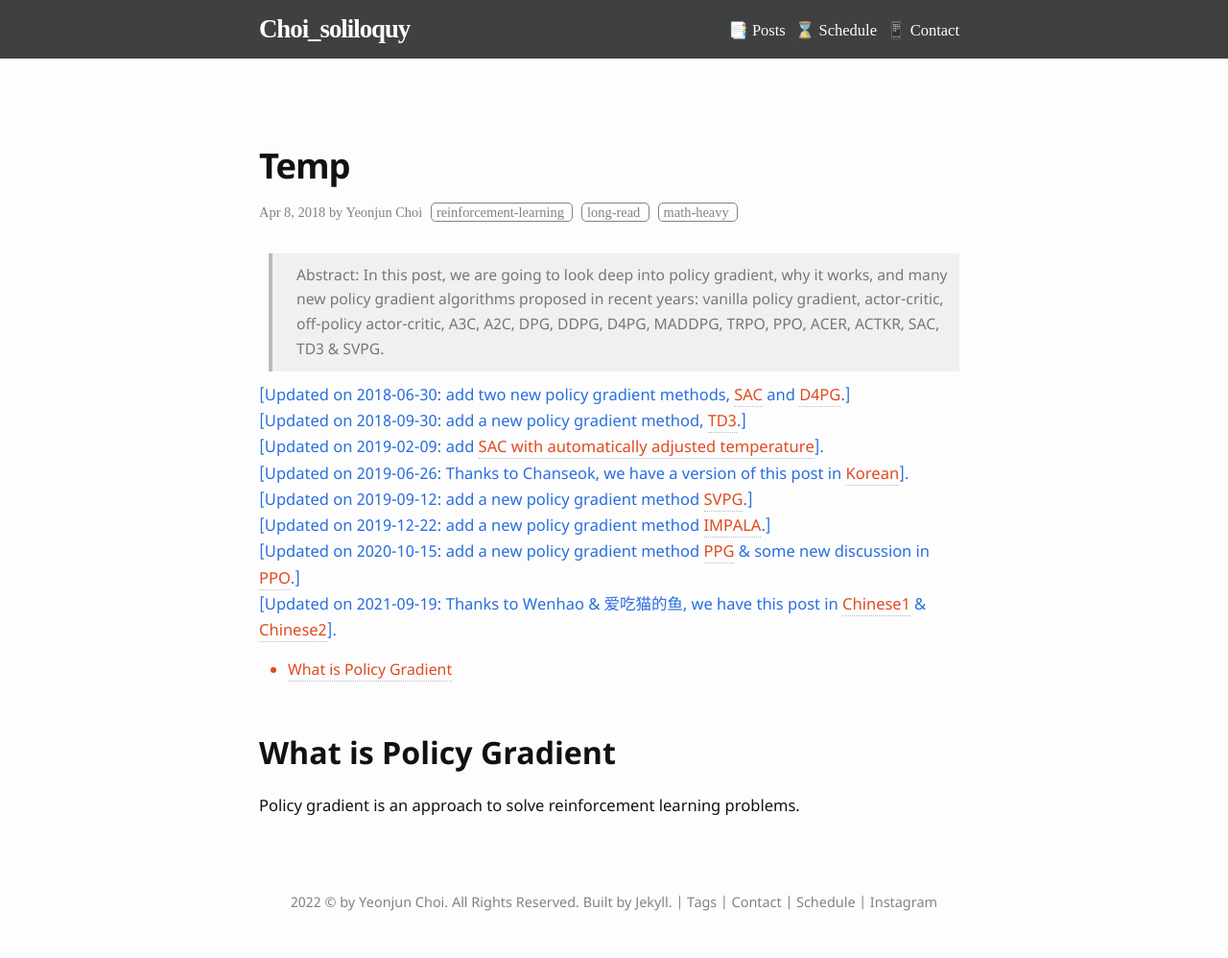
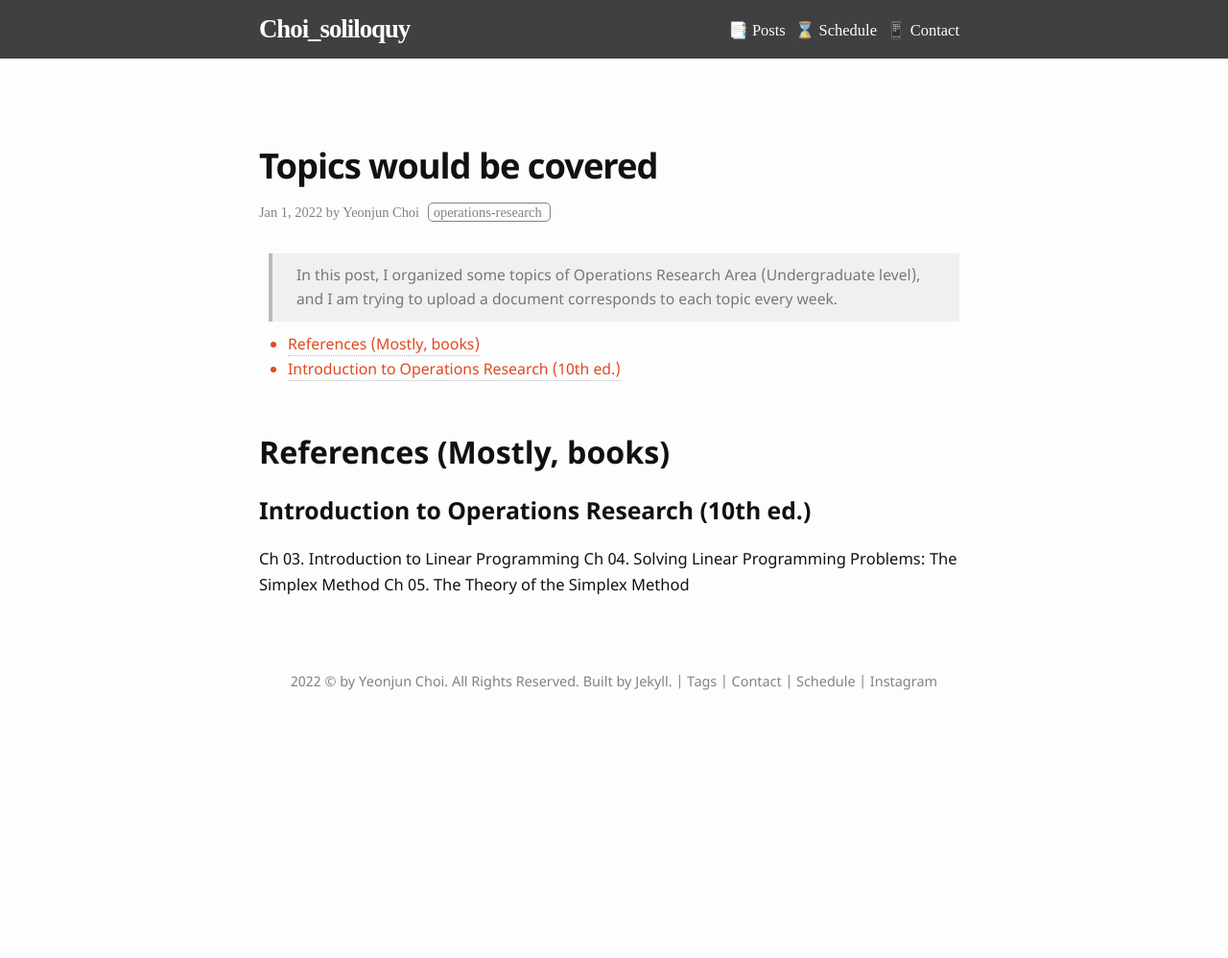
Before and after one commit to choipostech/choipostech.github.io, a Jekyll site: the page built from _posts/2022-01-01-Temp.md, in a window 1280 px wide. Shown: the whole page at 96% size. Built offline with Jekyll 4.4.1, drawn with Linux system fonts in a browser that asks for light colours; some web fonts are replaced; comment, search, counter and statistics services are not loaded; after the commit the page ends 900 px from its top, so only the background shows below that.

Commit message:
Update 2022-01-01-Temp.md

```diff
--- a/_posts/2022-01-01-Temp.md
+++ b/_posts/2022-01-01-Temp.md
@@ -1,39 +1,23 @@
 ---
 layout: post
 comments: true
-title: "Temp"
-date: 2018-04-08 00:15:06
-tags: reinforcement-learning long-read math-heavy
-image: "A3C_vs_A2C.png"
+title: "Topics would be covered"
+date: 2022-01-01 15:35:00
+tags: operations-research
 ---
 
-> Abstract: In this post, we are going to look deep into policy gradient, why it works, and many new policy gradient algorithms proposed in recent years: vanilla policy gradient, actor-critic, off-policy actor-critic, A3C, A2C, DPG, DDPG, D4PG, MADDPG, TRPO, PPO, ACER, ACTKR, SAC, TD3 & SVPG.
+> In this post, I organized some topics of Operations Research Area (Undergraduate level), and I am trying to upload a document corresponds to each topic every week.
 
 
 <!--more-->
-
-<span style="color: #286ee0;">[Updated on 2018-06-30: add two new policy gradient methods, [SAC](#sac) and [D4PG](#d4pg).]</span>
-<br/>
-<span style="color: #286ee0;">[Updated on 2018-09-30: add a new policy gradient method, [TD3](#td3).]</span>
-<br/>
-<span style="color: #286ee0;">[Updated on 2019-02-09: add [SAC with automatically adjusted temperature](#sac-with-automatically-adjusted-temperature)].</span>
-<br/>
-<span style="color: #286ee0;">[Updated on 2019-06-26: Thanks to Chanseok, we have a version of this post in [Korean](https://talkingaboutme.tistory.com/entry/RL-Policy-Gradient-Algorithms)].</span>
-<br/>
-<span style="color: #286ee0;">[Updated on 2019-09-12: add a new policy gradient method [SVPG](#svpg).]</span>
-<br/>
-<span style="color: #286ee0;">[Updated on 2019-12-22: add a new policy gradient method [IMPALA](#impala).]</span>
-<br/>
-<span style="color: #286ee0;">[Updated on 2020-10-15: add a new policy gradient method [PPG](#ppg) & some new discussion in [PPO](#ppo).]</span>
-<br/>
-<span style="color: #286ee0;">[Updated on 2021-09-19: Thanks to Wenhao & 爱吃猫的鱼, we have this post in [Chinese1](https://tomaxent.com/2019/04/14/%E7%AD%96%E7%95%A5%E6%A2%AF%E5%BA%A6%E6%96%B9%E6%B3%95/) & [Chinese2](https://paperexplained.cn/articles/article/detail/31/)].</span>
-
 
 {: class="table-of-content"}
 * TOC
 {:toc}
 
+## References (Mostly, books)
 
-## What is Policy Gradient
-
-Policy gradient is an approach to solve reinforcement learning problems.
+# Introduction to Operations Research (10th ed.)
+Ch 03. Introduction to Linear Programming
+Ch 04. Solving Linear Programming Problems: The Simplex Method
+Ch 05. The Theory of the Simplex Method
```
